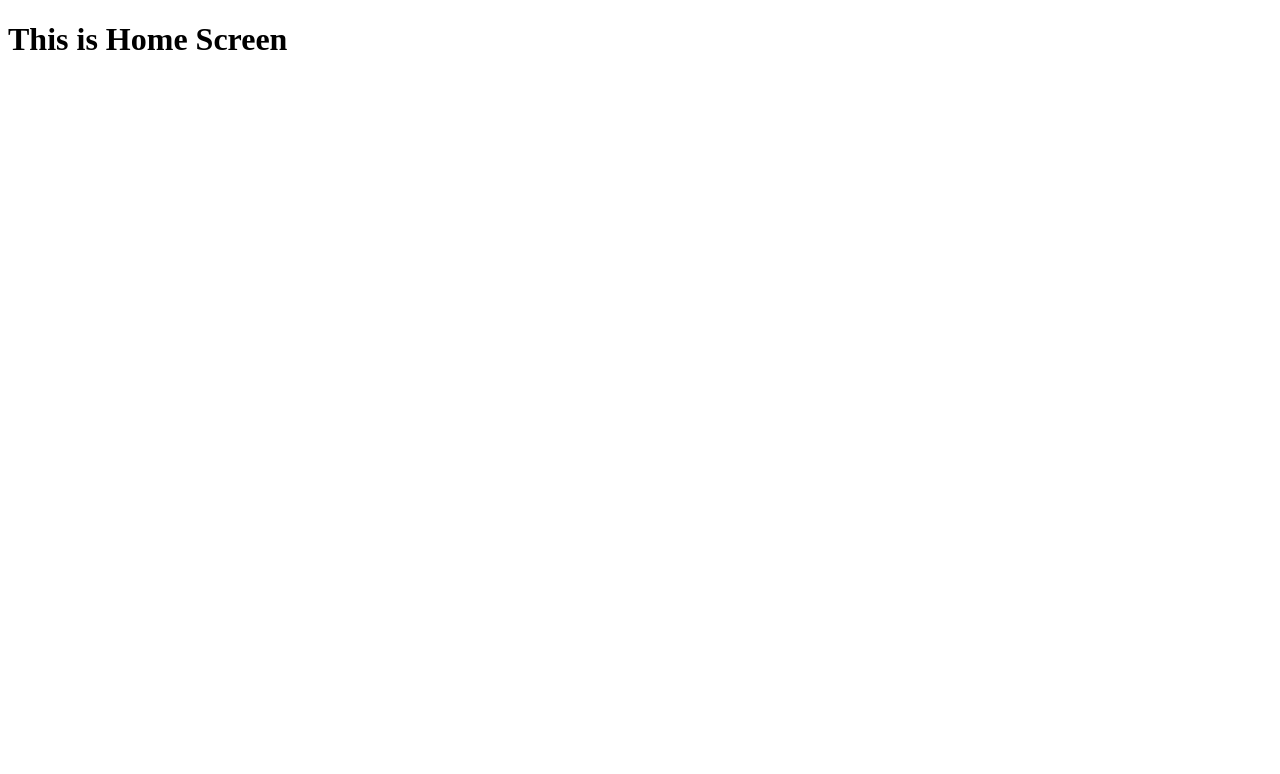
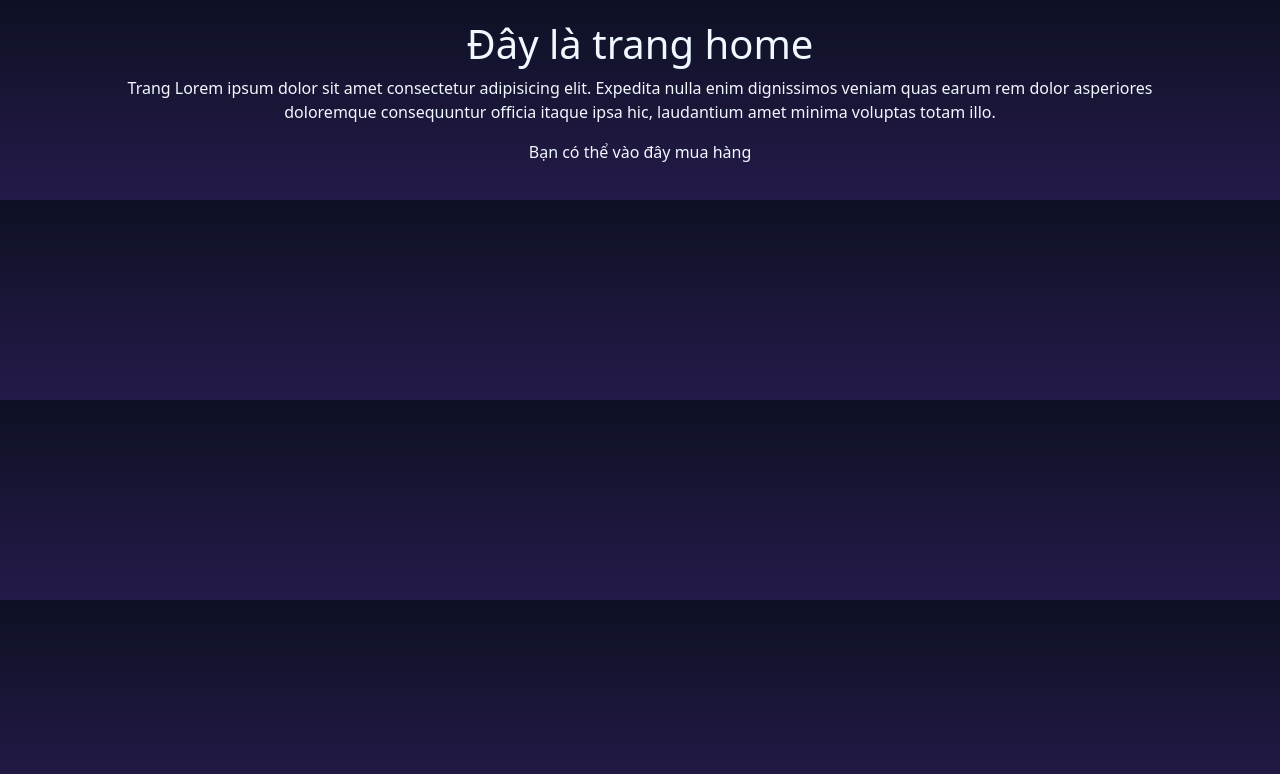
Before and after one commit to huyhuynh1905/spring-shop-app-course, an Angular app in the folder shopapp-fe/: page / in a window 1280 px wide. Shown: the top 774 px of the page. Built offline with nearby package versions, Linux system fonts and the light colour scheme.

Commit message:
[U] section 1 - leson 2: add bootstrap 5

```diff
--- a/shopapp-fe/angular.json
+++ b/shopapp-fe/angular.json
@@ -37,7 +37,8 @@
               "src/assets"
             ],
             "styles": [
-              "src/styles.scss"
+              "src/styles.scss",
+              "node_modules/bootstrap/dist/css/bootstrap.min.css"
             ],
             "scripts": []
           },
@@ -97,7 +98,8 @@
               "src/assets"
             ],
             "styles": [
-              "src/styles.scss"
+              "src/styles.scss",
+              "node_modules/bootstrap/dist/css/bootstrap.min.css"
             ],
             "scripts": []
           }
--- a/shopapp-fe/package.json
+++ b/shopapp-fe/package.json
@@ -18,6 +18,7 @@
     "@angular/platform-browser": "^17.3.0",
     "@angular/platform-browser-dynamic": "^17.3.0",
     "@angular/router": "^17.3.0",
+    "bootstrap": "^5.3.3",
     "rxjs": "~7.8.0",
     "tslib": "^2.3.0",
     "zone.js": "~0.14.3"
--- a/shopapp-fe/src/app/home/home.component.html
+++ b/shopapp-fe/src/app/home/home.component.html
@@ -1 +1,14 @@
-<h1>This is Home Screen</h1>
+<style>
+    .intro-section{
+        text-align: center;
+        color: aliceblue;
+        padding: 20px;
+    }
+</style>
+<div class="container">
+    <div class="intro-section">
+        <h1>Đây là trang home</h1>
+        <p>Trang Lorem ipsum dolor sit amet consectetur adipisicing elit. Expedita nulla enim dignissimos veniam quas earum rem dolor asperiores doloremque consequuntur officia itaque ipsa hic, laudantium amet minima voluptas totam illo.</p>
+        <p>Bạn có thể vào đây mua hàng</p>
+    </div>
+</div>
--- a/shopapp-fe/src/index.html
+++ b/shopapp-fe/src/index.html
@@ -7,6 +7,11 @@
   <meta name="viewport" content="width=device-width, initial-scale=1">
   <link rel="icon" type="image/x-icon" href="favicon.ico">
 </head>
+<style>
+  body {
+    background: linear-gradient(rgb(14,17,36), rgb(36,26,73));
+  }
+</style>
 <body>
   <app-home></app-home>
   <!-- <h1>Xin chào</h1> -->
```
Also changed, not shown: 1 other file (tests, documents, lock files or other folders).
